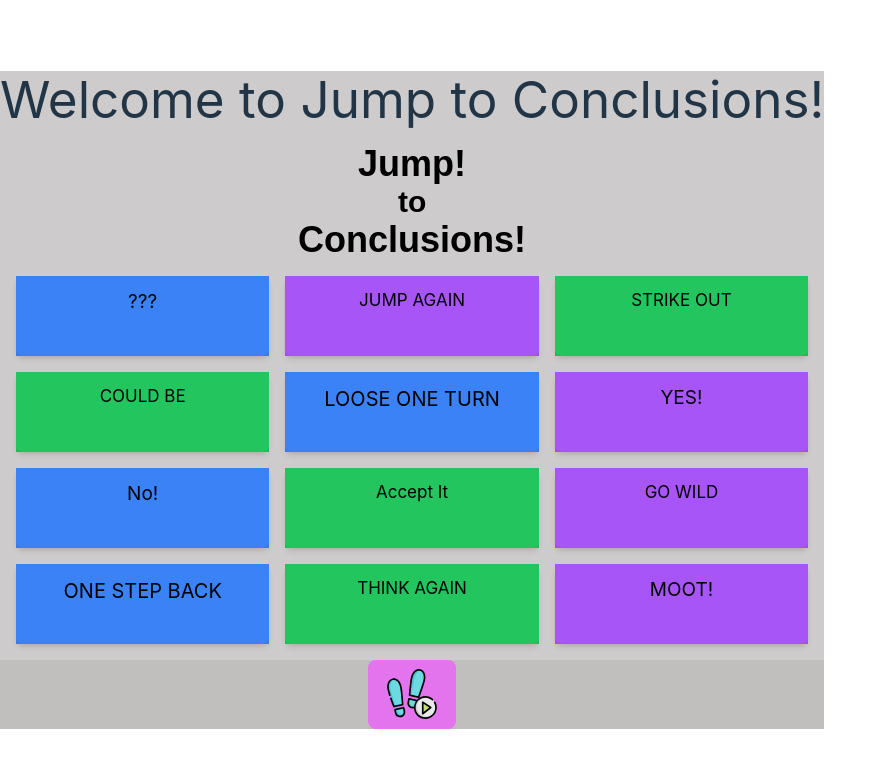
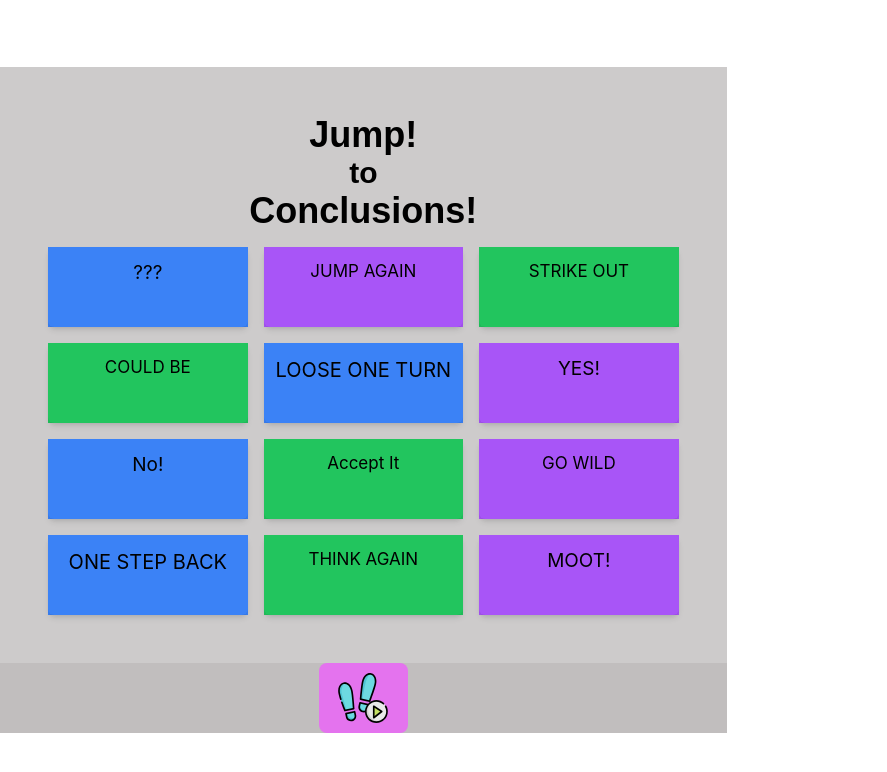
Before and after one commit to wickhill/jump-to-conclusions-app, a React (Vite) app: page / in a window 1280 px wide. Shown: the top 772 px of the page, without its empty margins (0-887 px from the left). Built offline with nearby package versions, Linux system fonts and the light colour scheme; a web font is replaced by a local one.

Commit message:
restyled Home.jsx

```diff
--- a/src/pages/Home.jsx
+++ b/src/pages/Home.jsx
@@ -1,13 +1,13 @@
 import React from 'react';
-import Conclusions from '../components/Conclusions'; // Ensure the path is correct
+import conclusions from '../data';
+import Conclusions from '../components/Conclusions';
 
-const Home = ({ setRandomizerFunction }) => {
-  return (
-    <div>
-      <h1>Welcome to Jump to Conclusions!</h1>
-      <Conclusions onRandomize={setRandomizerFunction} />
+const Home = () => {
+    return (
+    <div id="root" className="p-8 text-center">
+        <Conclusions conclusions={conclusions} />
     </div>
-  );
+    );
 };
 
 export default Home;
```
